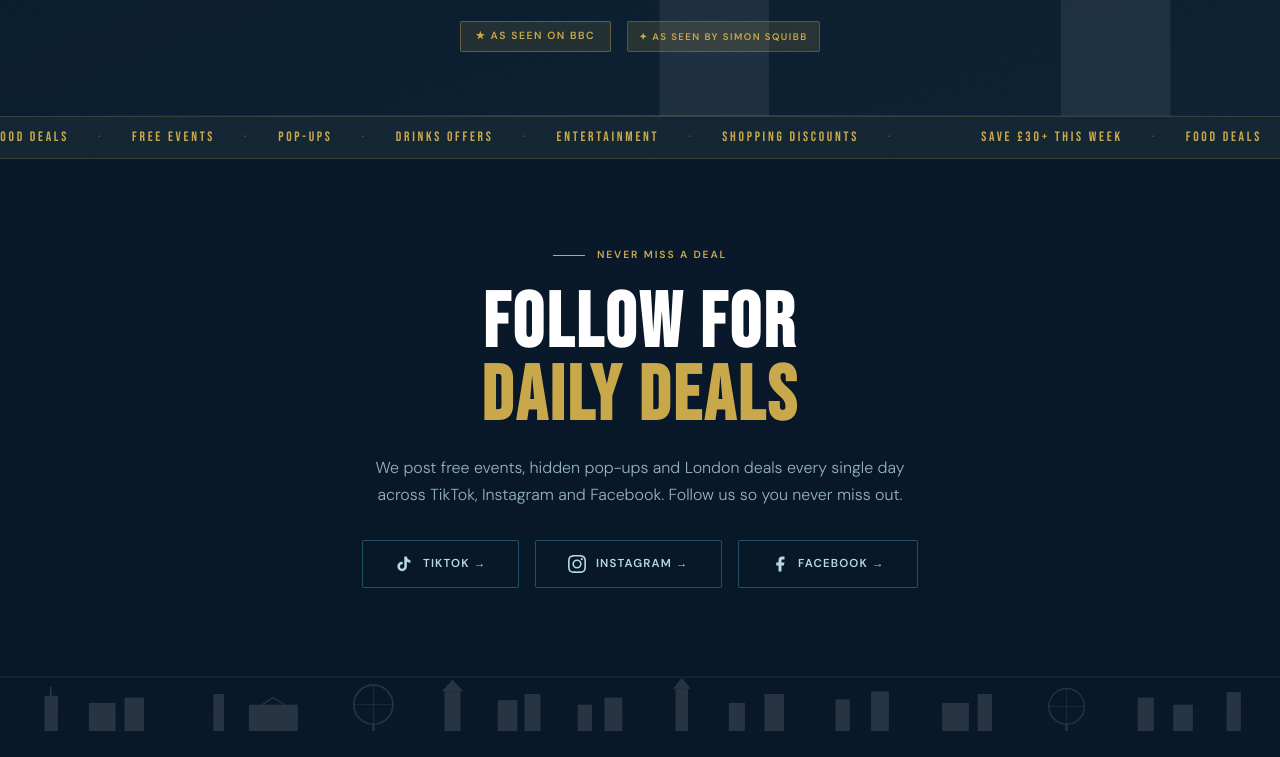
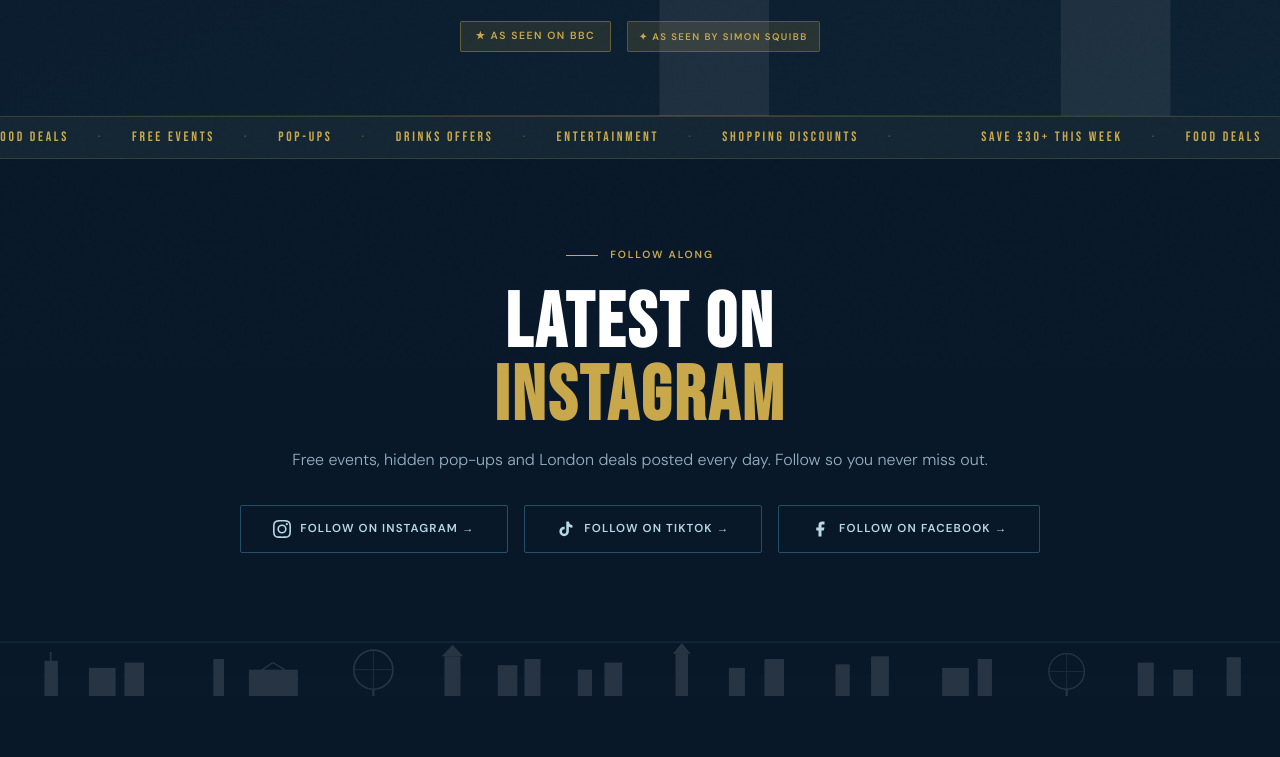
Before and after one commit to zaid5678/LondonForLess, a plain HTML site: page deals.html in a window 1280 px wide. Shown: the part 431-1188 px from the top of the page. Drawn offline with Linux system fonts and the light colour scheme; a web font is replaced by a local one.

Commit message:
Add Elfsight Instagram feed to deals page

```diff
--- a/deals.html
+++ b/deals.html
@@ -87,35 +87,41 @@
 
 
 <!-- ═══════════════════════════════════════
-     FOLLOW US
+     INSTAGRAM FEED
 ════════════════════════════════════════ -->
 <section class="section" style="background:var(--navy-deep);border-bottom:1px solid rgba(75,163,195,0.08);text-align:center;">
-  <div class="container" style="max-width:640px;">
+  <div class="container">
     <div class="section-label fade-up" style="justify-content:center;margin-bottom:1.5rem;">
-      <span class="t-label" style="color:var(--gold);">Never Miss A Deal</span>
+      <span class="t-label" style="color:var(--gold);">Follow Along</span>
     </div>
-    <h2 class="t-display fade-up" style="font-size:clamp(2.5rem,6vw,5rem);color:var(--white);line-height:0.95;margin-bottom:1.25rem;">
-      Follow For<br/><span style="color:var(--gold);">Daily Deals</span>
+    <h2 class="t-display fade-up" style="font-size:clamp(2.5rem,6vw,5rem);color:var(--white);line-height:0.95;margin-bottom:0.75rem;">
+      Latest On<br/><span style="color:var(--gold);">Instagram</span>
     </h2>
     <p class="fade-up" style="color:var(--blue-light);font-size:1rem;font-weight:300;line-height:1.7;opacity:0.8;margin-bottom:var(--space-md);">
-      We post free events, hidden pop-ups and London deals every single day across TikTok, Instagram and Facebook. Follow us so you never miss out.
+      Free events, hidden pop-ups and London deals posted every day. Follow so you never miss out.
     </p>
 
-    <div class="fade-up" style="display:flex;flex-wrap:wrap;gap:1rem;justify-content:center;">
+    <!-- Elfsight Instagram Feed -->
+    <div class="fade-up">
+      <script src="https://elfsightcdn.com/platform.js" async></script>
+      <div class="elfsight-app-8472188e-bca3-40b6-96fe-38033deff2e0" data-elfsight-app-lazy></div>
+    </div>
+
+    <div class="fade-up" style="display:flex;flex-wrap:wrap;gap:1rem;justify-content:center;margin-top:var(--space-md);">
+      <a href="https://www.instagram.com/londonforless" target="_blank" rel="noopener"
+        class="btn btn-outline" style="display:inline-flex;align-items:center;gap:0.6rem;padding:0.85rem 2rem;">
+        <svg viewBox="0 0 24 24" fill="currentColor" width="18" height="18" aria-hidden="true"><path d="M12 2.163c3.204 0 3.584.012 4.85.07 3.252.148 4.771 1.691 4.919 4.919.058 1.265.069 1.645.069 4.849 0 3.205-.012 3.584-.069 4.849-.149 3.225-1.664 4.771-4.919 4.919-1.266.058-1.644.07-4.85.07-3.204 0-3.584-.012-4.849-.07-3.26-.149-4.771-1.699-4.919-4.92-.058-1.265-.07-1.644-.07-4.849 0-3.204.013-3.583.07-4.849.149-3.227 1.664-4.771 4.919-4.919 1.266-.057 1.645-.069 4.849-.069zM12 0C8.741 0 8.333.014 7.053.072 2.695.272.273 2.69.073 7.052.014 8.333 0 8.741 0 12c0 3.259.014 3.668.072 4.948.2 4.358 2.618 6.78 6.98 6.98C8.333 23.986 8.741 24 12 24c3.259 0 3.668-.014 4.948-.072 4.354-.2 6.782-2.618 6.979-6.98.059-1.28.073-1.689.073-4.948 0-3.259-.014-3.667-.072-4.947-.196-4.354-2.617-6.78-6.979-6.98C15.668.014 15.259 0 12 0zm0 5.838a6.162 6.162 0 100 12.324 6.162 6.162 0 000-12.324zM12 16a4 4 0 110-8 4 4 0 010 8zm6.406-11.845a1.44 1.44 0 100 2.881 1.44 1.44 0 000-2.881z"/></svg>
+        Follow on Instagram →
+      </a>
       <a href="https://www.tiktok.com/@londonforless" target="_blank" rel="noopener"
         class="btn btn-outline" style="display:inline-flex;align-items:center;gap:0.6rem;padding:0.85rem 2rem;">
         <svg viewBox="0 0 24 24" fill="currentColor" width="18" height="18" aria-hidden="true"><path d="M19.59 6.69a4.83 4.83 0 01-3.77-4.25V2h-3.45v13.67a2.89 2.89 0 01-2.88 2.5 2.89 2.89 0 01-2.89-2.89 2.89 2.89 0 012.89-2.89c.28 0 .54.04.79.1V9.01a6.33 6.33 0 00-.79-.05 6.34 6.34 0 00-6.34 6.34 6.34 6.34 0 006.34 6.34 6.34 6.34 0 006.33-6.34V8.91a8.16 8.16 0 004.77 1.52V7.0a4.85 4.85 0 01-1-.31z"/></svg>
-        TikTok →
-      </a>
-      <a href="https://www.instagram.com/londonforless" target="_blank" rel="noopener"
-        class="btn btn-outline" style="display:inline-flex;align-items:center;gap:0.6rem;padding:0.85rem 2rem;">
-        <svg viewBox="0 0 24 24" fill="currentColor" width="18" height="18" aria-hidden="true"><path d="M12 2.163c3.204 0 3.584.012 4.85.07 3.252.148 4.771 1.691 4.919 4.919.058 1.265.069 1.645.069 4.849 0 3.205-.012 3.584-.069 4.849-.149 3.225-1.664 4.771-4.919 4.919-1.266.058-1.644.07-4.85.07-3.204 0-3.584-.012-4.849-.07-3.26-.149-4.771-1.699-4.919-4.92-.058-1.265-.07-1.644-.07-4.849 0-3.204.013-3.583.07-4.849.149-3.227 1.664-4.771 4.919-4.919 1.266-.057 1.645-.069 4.849-.069zM12 0C8.741 0 8.333.014 7.053.072 2.695.272.273 2.69.073 7.052.014 8.333 0 8.741 0 12c0 3.259.014 3.668.072 4.948.2 4.358 2.618 6.78 6.98 6.98C8.333 23.986 8.741 24 12 24c3.259 0 3.668-.014 4.948-.072 4.354-.2 6.782-2.618 6.979-6.98.059-1.28.073-1.689.073-4.948 0-3.259-.014-3.667-.072-4.947-.196-4.354-2.617-6.78-6.979-6.98C15.668.014 15.259 0 12 0zm0 5.838a6.162 6.162 0 100 12.324 6.162 6.162 0 000-12.324zM12 16a4 4 0 110-8 4 4 0 010 8zm6.406-11.845a1.44 1.44 0 100 2.881 1.44 1.44 0 000-2.881z"/></svg>
-        Instagram →
+        Follow on TikTok →
       </a>
       <a href="https://www.facebook.com/share/1DeWoeQyPM" target="_blank" rel="noopener"
         class="btn btn-outline" style="display:inline-flex;align-items:center;gap:0.6rem;padding:0.85rem 2rem;">
         <svg viewBox="0 0 24 24" fill="currentColor" width="18" height="18" aria-hidden="true"><path d="M18 2h-3a5 5 0 00-5 5v3H7v4h3v8h4v-8h3l1-4h-4V7a1 1 0 011-1h3z"/></svg>
-        Facebook →
+        Follow on Facebook →
       </a>
     </div>
   </div>
```
